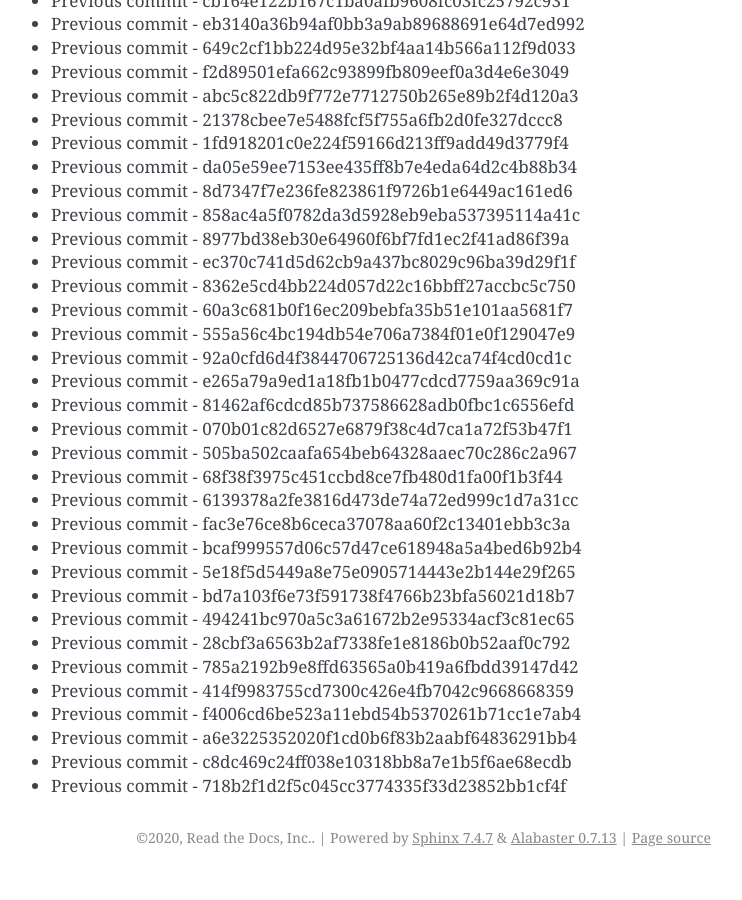
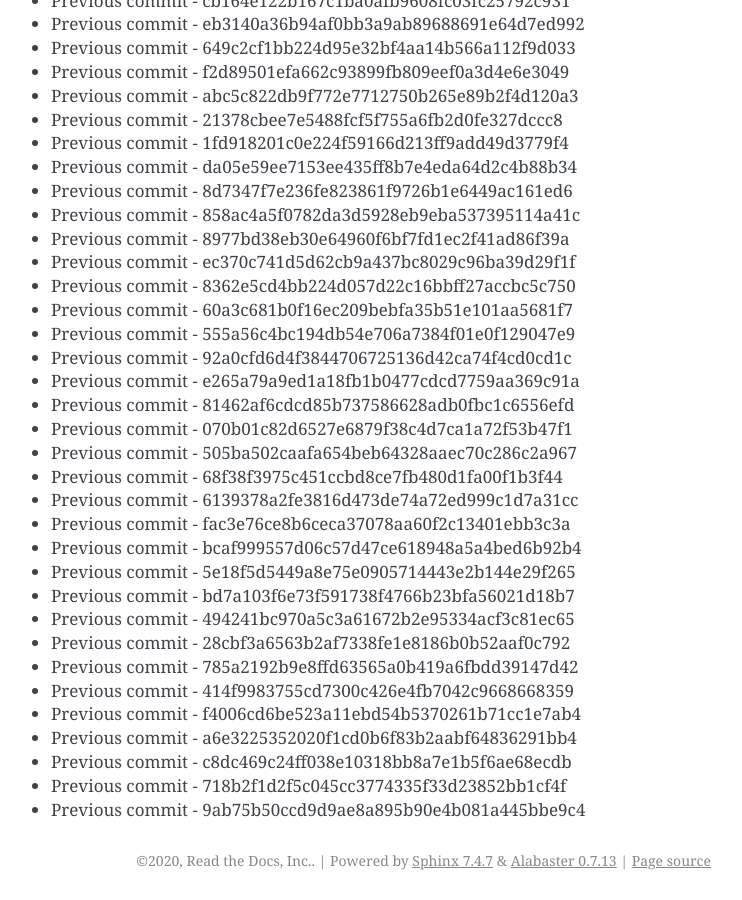
Before and after one commit to readthedocs/rtd-git-stresstest, a Sphinx documentation site: the page built from docs/updates.rst, in a window 1280 px wide and 900 px high, scrolled down 20097 px. Shown: the whole window, without its empty margins (399-1141 px from the left). Built offline with Sphinx 7.4.7, drawn with Linux system fonts in a browser that asks for light colours; before the commit the page ends 20974 px from its top, so only the background shows below that.

Commit message:
Generating commit from previous: 9ab75b50ccd9d9ae8a895b90e4b081a445bbe9c4

```diff
--- a/docs/updates.rst
+++ b/docs/updates.rst
@@ -876,3 +876,4 @@ It can be tested for any performance characteristics.
 * Previous commit - a6e3225352020f1cd0b6f83b2aabf64836291bb4
 * Previous commit - c8dc469c24ff038e10318bb8a7e1b5f6ae68ecdb
 * Previous commit - 718b2f1d2f5c045cc3774335f33d23852bb1cf4f
+* Previous commit - 9ab75b50ccd9d9ae8a895b90e4b081a445bbe9c4
```
